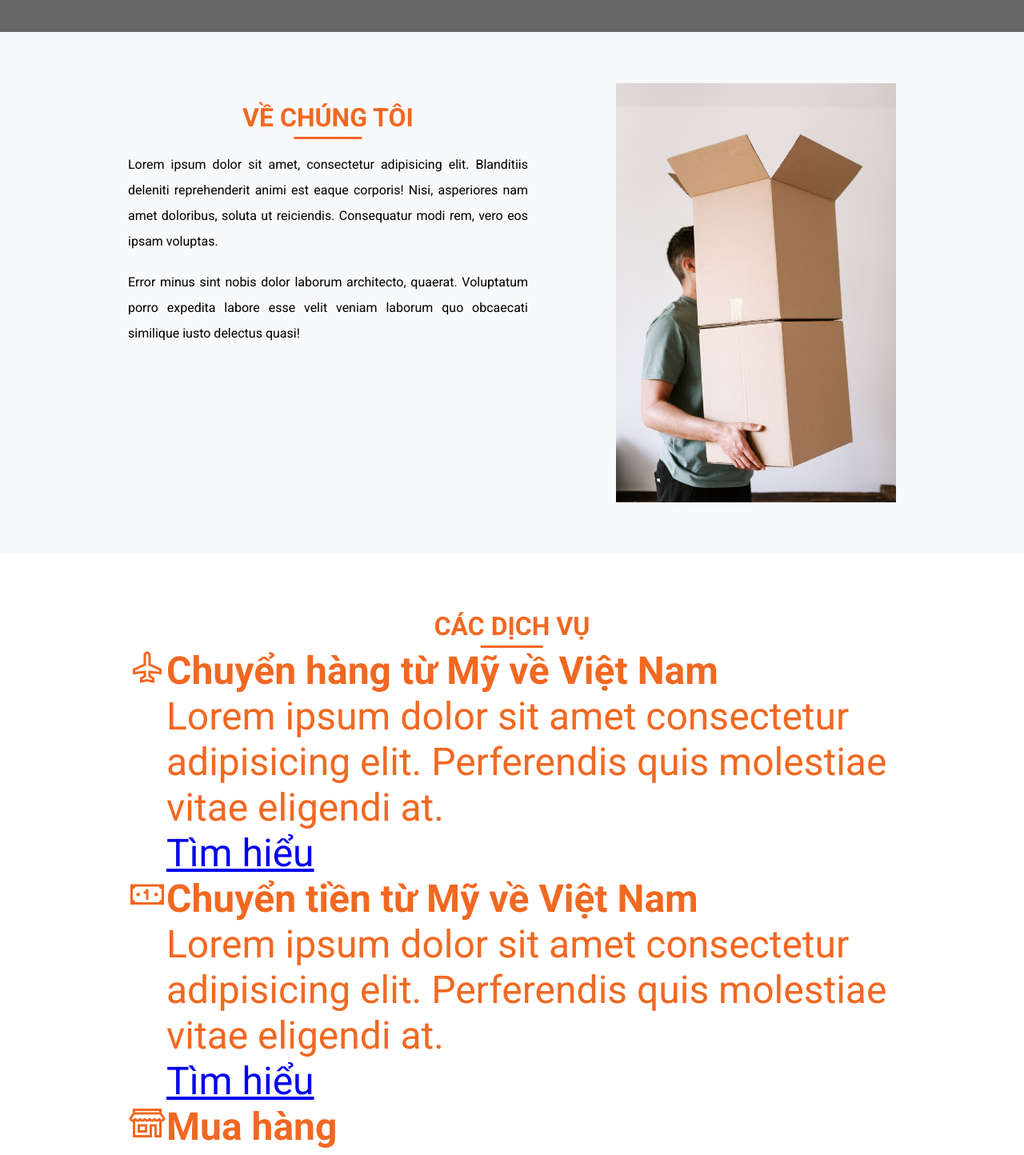
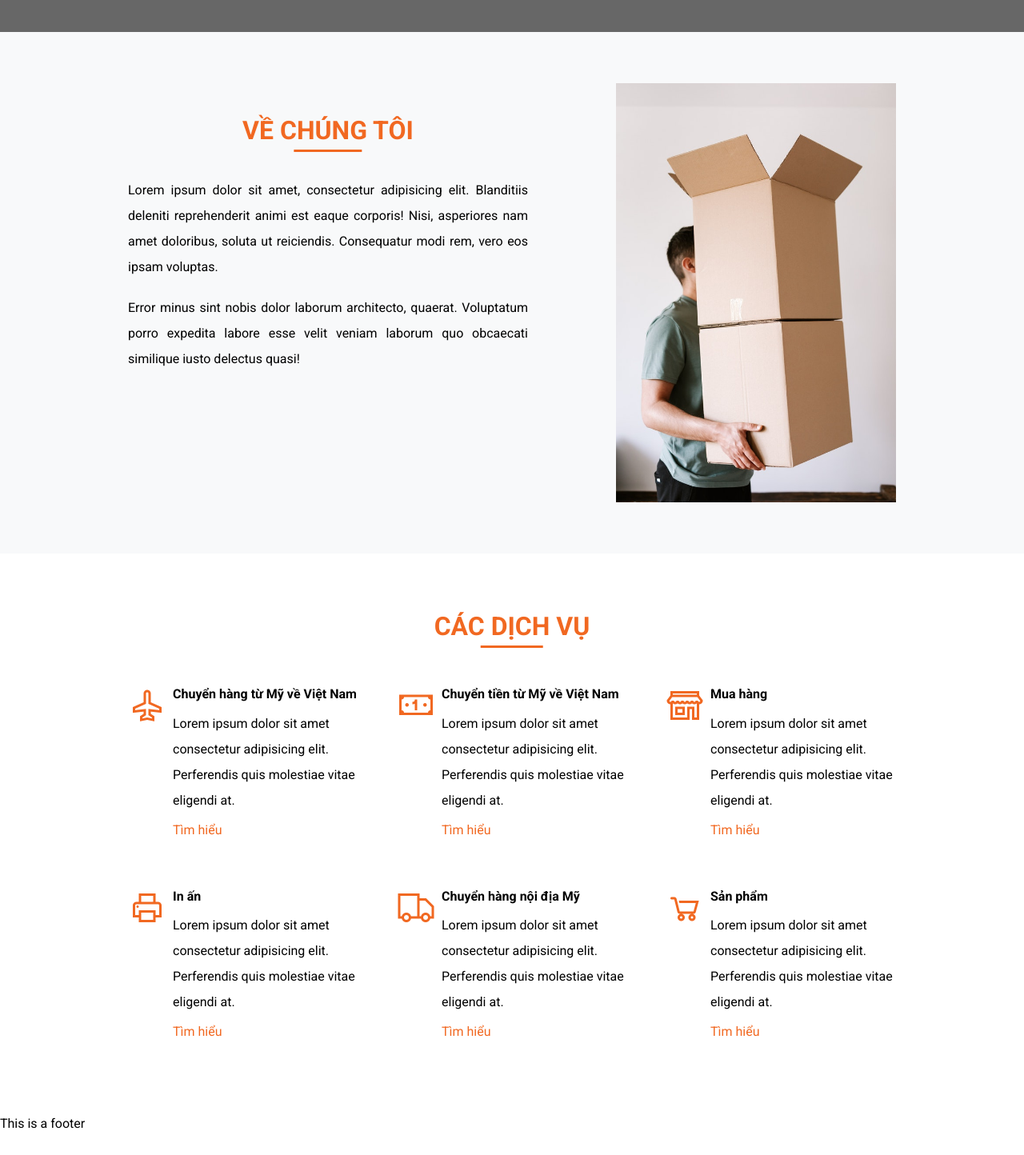
Before and after one commit to huyhoangk21/client-express, a Next.js app: page / in a window 1280 px wide. Shown: the part 760-2204 px from the top of the page at 80% size. After the commit the page ends 2174 px from the top, so only its background shows below. Built offline with nearby package versions, Linux system fonts and the light colour scheme; grey boxes are pictures that could not be loaded.

Commit message:
refactored home page

```diff
--- a/components/About.js
+++ b/components/About.js
@@ -26,7 +26,7 @@ const Content = styled.div`
   }
 
   ${SectionTitle} {
-    margin: 1rem 0;
+    margin: 2rem 0;
   }
 
   p {
--- a/components/Header.js
+++ b/components/Header.js
@@ -1,5 +1,4 @@
 import styled from 'styled-components';
-import { Icon } from './shared';
 const Header = styled.header`
   position: fixed;
   width: 100%;
@@ -11,7 +10,7 @@ const Header = styled.header`
   background-color: ${props => props.theme.transparent};
   padding: 0 ${props => props.theme.pxS};
 
-  ${Icon}.hamburger {
+  i.hamburger {
     font-size: 1.5rem;
     color: ${props => props.theme.white};
     cursor: pointer;
--- a/components/Layout.js
+++ b/components/Layout.js
@@ -3,7 +3,7 @@ import styled from 'styled-components';
 import Head from 'next/head';
 import Link from 'next/link';
 import { Header, Footer, Nav } from '../components';
-import { Logo, Icon } from '../components/shared';
+import { Logo } from '../components/shared';
 
 const Container = styled.div``;
 
@@ -41,7 +41,7 @@ const Layout = ({ title, children }) => {
       <Header>
         <Logo>Express</Logo>
         <Nav openMobileNav={openMobileNav} ref={navRef}>
-          <Icon
+          <i
             className='las la-times close'
             onClick={() => setOpenMobileNav(false)}
           />
@@ -58,7 +58,7 @@ const Layout = ({ title, children }) => {
             <Nav.Item>Liên hệ</Nav.Item>
           </Link>
         </Nav>
-        <Icon
+        <i
           className='las la-bars hamburger'
           onClick={() => setOpenMobileNav(true)}
           ref={navRef}
--- a/components/Nav.js
+++ b/components/Nav.js
@@ -1,5 +1,4 @@
 import styled from 'styled-components';
-import { Icon } from './shared';
 import PropTypes from 'prop-types';
 
 const Nav = styled.nav`
@@ -16,7 +15,7 @@ const Nav = styled.nav`
     props.openMobileNav ? `translateX(0)` : `translateX(100%)`};
   transition: transform 0.4s;
 
-  ${Icon}.close {
+  i.close {
     font-size: 1.5rem;
     margin-left: auto;
     cursor: pointer;
--- a/components/Service.js
+++ b/components/Service.js
@@ -1,9 +1,16 @@
 import styled from 'styled-components';
-import { Section } from './shared';
+import { Section, SectionTitle } from './shared';
+const Service = styled(Section)`
+  ${SectionTitle} {
+    margin-bottom: 1rem;
+  }
+`;
 
-const Service = styled(Section)``;
-
-const Content = styled.div``;
+const Content = styled.div`
+  display: flex;
+  flex-wrap: wrap;
+  justify-content: space-between;
+`;
 
 Service.Content = Content;
 
--- a/components/shared/Card.js
+++ b/components/shared/Card.js
@@ -1,15 +1,33 @@
 import styled from 'styled-components';
-import { Icon } from '.';
 const Card = styled.div`
   display: flex;
+  margin: 2rem 0;
+  i {
+    font-size: 3rem;
+    color: ${props => props.theme.main};
+    margin-right: 0.5rem;
+  }
 
-  ${Icon} {
-    color: ${props => props.theme.main};
-    font-size: 3rem;
+  @media screen and (min-width: 768px) {
+    width: 40%;
+  }
+
+  @media screen and (min-width: 992px) {
+    width: 30%;
   }
 `;
 
-const Content = styled.div``;
+const Content = styled.div`
+  p {
+    line-height: 2rem;
+    margin: 0.7rem 0;
+  }
+
+  a {
+    text-decoration: none;
+    color: ${props => props.theme.main};
+  }
+`;
 
 Card.Content = Content;
 export default Card;
--- a/components/shared/Icon.js
+++ /dev/null
@@ -1,5 +0,0 @@
-import styled from 'styled-components';
-
-const Icon = styled.i``;
-
-export default Icon;
--- a/components/shared/index.js
+++ b/components/shared/index.js
@@ -4,4 +4,3 @@ export { default as SectionTitle } from './SectionTitle';
 export { default as Button } from './Button';
 export { default as Card } from './Card';
 export { default as Logo } from './Logo';
-export { default as Icon } from './Icon';
--- a/content/home.js
+++ b/content/home.js
@@ -1,6 +1,26 @@
-import React from 'react';
+import React, { Fragment } from 'react';
 import Link from 'next/link';
-import { Card, Icon } from '../components/shared';
+import { Card } from '../components/shared';
+
+const about = [
+  `Lorem ipsum dolor sit amet, consectetur adipisicing elit. Blanditiis
+deleniti reprehenderit animi est eaque corporis! Nisi, asperiores
+nam amet doloribus, soluta ut reiciendis. Consequatur modi rem, vero
+eos ipsam voluptas.`,
+  `Error minus sint nobis dolor laborum architecto, quaerat. Voluptatum
+  porro expedita labore esse velit veniam laborum quo obcaecati
+  similique iusto delectus quasi!`,
+];
+
+export const renderedAbout = about.map(info => {
+  return (
+    <Fragment key={info}>
+      <p>{info}</p>
+      <br />
+    </Fragment>
+  );
+});
+
 const services = [
   {
     icon: 'las la-plane',
@@ -49,7 +69,7 @@ const services = [
 export const renderedServices = services.map(service => {
   return (
     <Card key={service.title}>
-      <Icon className={service.icon} />
+      <i className={service.icon} />
       <Card.Content>
         <h4>{service.title}</h4>
         <p>{service.text}</p>
--- a/pages/index.js
+++ b/pages/index.js
@@ -1,6 +1,6 @@
 import { Button, PageTitle, SectionTitle } from '../components/shared';
 import { Hero, Layout, About, Service } from '../components/';
-import { renderedServices } from '../content/home';
+import { renderedServices, renderedAbout } from '../content/home';
 
 export default function Home() {
   return (
@@ -12,18 +12,7 @@ export default function Home() {
       <About>
         <About.Content>
           <SectionTitle>Về chúng tôi</SectionTitle>
-          <p>
-            Lorem ipsum dolor sit amet, consectetur adipisicing elit. Blanditiis
-            deleniti reprehenderit animi est eaque corporis! Nisi, asperiores
-            nam amet doloribus, soluta ut reiciendis. Consequatur modi rem, vero
-            eos ipsam voluptas.
-          </p>
-          <br />
-          <p>
-            Error minus sint nobis dolor laborum architecto, quaerat. Voluptatum
-            porro expedita labore esse velit veniam laborum quo obcaecati
-            similique iusto delectus quasi!
-          </p>
+          {renderedAbout}
         </About.Content>
         <About.Image
           src='/images/about.jpg'
```
